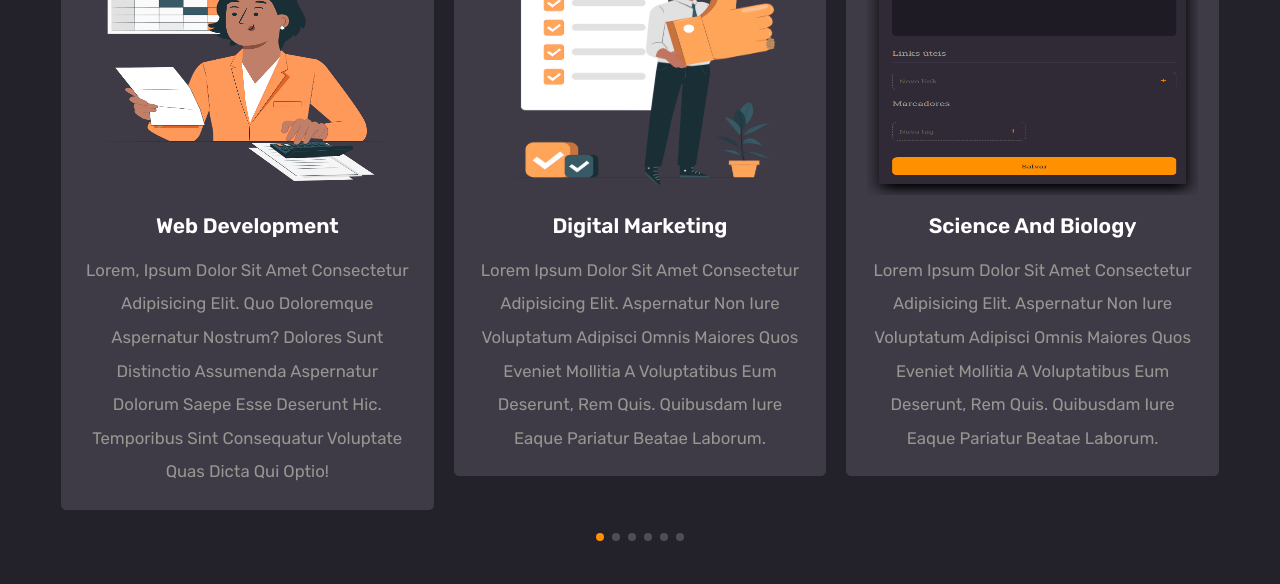
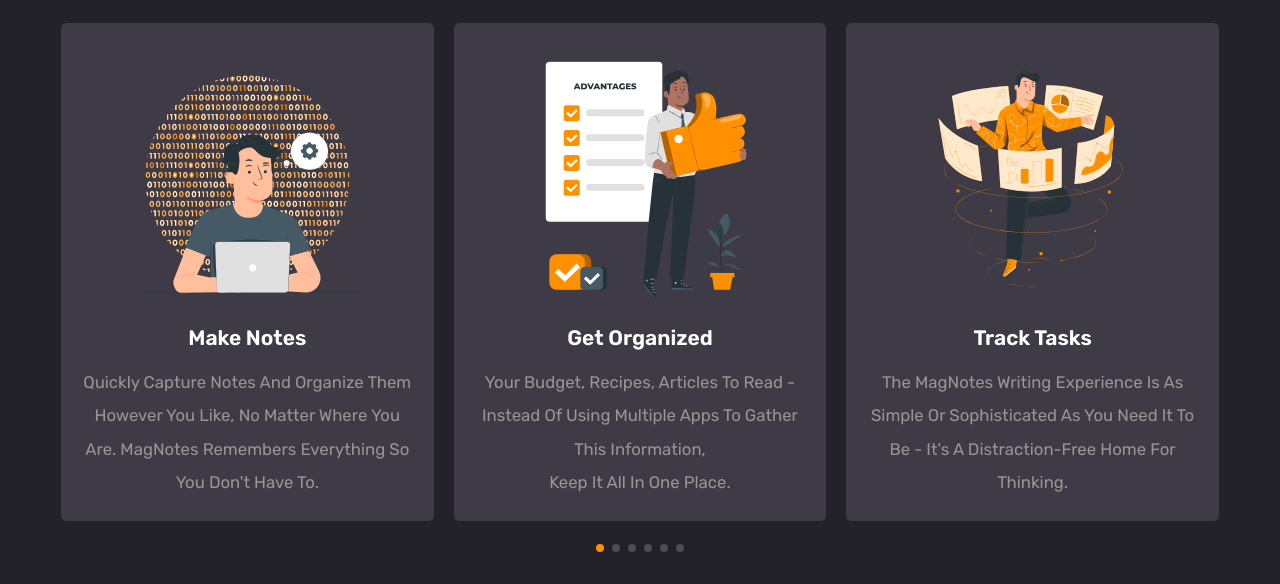
Before and after one commit to ja1antonio/LP-MAGNOTES, a plain HTML site: page index.html in a window 1280 px wide. Shown: the part 1501-2085 px from the top of the page. Drawn offline with nearby package versions, Linux system fonts and the light colour scheme.

Commit message:
finish img Slider

```diff
--- a/index.html
+++ b/index.html
@@ -29,7 +29,7 @@
         <nav class="navbar">
           <a href="#home">home</a>
           <a href="#about">about</a>
-          <a href="#tool">tool</a>
+          <a href="#works">works</a>
           <a href="#reviews">reviews</a>
           <a href="#contact">contact</a>
         </nav>
@@ -58,7 +58,7 @@
           <i class="fas fa-graduation-cap"></i>
           <div class="content">
             <h3>150+</h3>
-            <p>courses</p>
+            <p>perform</p>
           </div>
         </div>
 
@@ -66,7 +66,7 @@
           <i class="fas fa-user-graduate"></i>
           <div class="content">
             <h3>1300+</h3>
-            <p>students</p>
+            <p>users</p>
           </div>
         </div>
 
@@ -84,15 +84,17 @@
     <section class="about" id="about">
       <div class="row">
         <div class="image">
-          <img src="/assets/img-2.png" alt="" />
+          <img src="/assets/why-choose.svg" alt="" />
         </div>
         <div class="content">
           <h3>why choose us?</h3>
           <p>
-            Lorem, ipsum dolor sit amet consectetur adipisicing elit. Natus illo
-            magnam debitis facere adipisci explicabo corrupti doloribus, neque
-            ea quos aliquid sit totam, minima alias, commodi accusantium
-            doloremque. Fuga, voluptatibus?
+            MagNote is a productivity, planning and organization platform that
+            has useful tools to help people get organized. It allows users to
+            create documents, to-do lists, notebooks and save useful links. In
+            addition, MagNote also has search capabilities, so that users can
+            easily find specific content. Finally, MagNote is extremely
+            intuitive and easy to use.
           </p>
           <a href="#contact" class="btn">Testar agora</a>
         </div>
@@ -101,70 +103,64 @@
 
     <!-- Couses section starts -->
 
-    <section class="tool" id="tool">
-      <h1 class="heading">our <span>Courses</span></h1>
+    <section class="works" id="works">
+      <h1 class="heading">
+        See how <span>MagNotes</span> <br />
+        works for people like you
+      </h1>
 
       <div class="swiper tool-slider">
         <div class="swiper-wrapper">
           <div class="swiper-slide slide">
-            <img src="/assets/img-2-produtiva.png" alt="" />
-            <h3>web development</h3>
+            <img src="/assets/Make-Notes.svg" alt="" />
+            <h3>make notes</h3>
             <p>
-              Lorem, ipsum dolor sit amet consectetur adipisicing elit. Quo
-              doloremque aspernatur nostrum? Dolores sunt distinctio assumenda
-              aspernatur dolorum saepe esse deserunt hic. Temporibus sint
-              consequatur voluptate quas dicta qui optio!
+              Quickly capture notes and organize them however you like, no
+              matter where you are. MagNotes remembers everything so you don't
+              have to.
             </p>
           </div>
           <div class="swiper-slide slide">
-            <img src="/assets/mag-hat-list.png" alt="" />
-            <h3>Digital marketing</h3>
+            <img src="/assets/get-organized.svg" alt="" />
+            <h3>get organized</h3>
             <p>
-              Lorem ipsum dolor sit amet consectetur adipisicing elit.
-              Aspernatur non iure voluptatum adipisci omnis maiores quos eveniet
-              mollitia a voluptatibus eum deserunt, rem quis. Quibusdam iure
-              eaque pariatur beatae laborum.
+              Your budget, recipes, articles to read - instead of using multiple
+              apps to gather this information, <br />keep it all in one place.
             </p>
           </div>
           <div class="swiper-slide slide">
-            <img src="/assets/criar-notas.png" alt="" />
-            <h3>science and biology</h3>
+            <img src="/assets/track-tasks.svg" alt="" />
+            <h3>track tasks</h3>
             <p>
-              Lorem ipsum dolor sit amet consectetur adipisicing elit.
-              Aspernatur non iure voluptatum adipisci omnis maiores quos eveniet
-              mollitia a voluptatibus eum deserunt, rem quis. Quibusdam iure
-              eaque pariatur beatae laborum.
+              The MagNotes writing experience is as simple or sophisticated as
+              you need it to be - it's a distraction-free home for thinking.
             </p>
           </div>
 
           <div class="swiper-slide slide">
-            <img src="/assets/img-2.png" alt="" />
-            <h3>graphic design</h3>
+            <img src="/assets/to=improve.svg" alt="" />
+            <h3>To improve</h3>
             <p>
-              Lorem ipsum dolor sit amet consectetur adipisicing elit.
-              Aspernatur non iure voluptatum adipisci omnis maiores quos eveniet
-              mollitia a voluptatibus eum deserunt, rem quis. Quibusdam iure
-              eaque pariatur beatae laborum.
+              MagNotes is flexible enough to help you achieve your goals. Meal
+              planners, reading lists and habit trackers, no more switching
+              between apps
             </p>
           </div>
           <div class="swiper-slide slide">
-            <img src="/assets/img-2.png" alt="" />
-            <h3>teaching</h3>
+            <img src="/assets/goals.svg" alt="" />
+            <h3>goals</h3>
             <p>
-              Lorem ipsum dolor sit amet consectetur adipisicing elit.
-              Aspernatur non iure voluptatum adipisci omnis maiores quos eveniet
-              mollitia a voluptatibus eum deserunt, rem quis. Quibusdam iure
-              eaque pariatur beatae laborum.
+              Mangotes is the best place to build your goals and see your
+              progress in real time, write down each step to reach your goal and
+              enjoy good results
             </p>
           </div>
           <div class="swiper-slide slide">
-            <img src="/assets/img-2.png" alt="" />
-            <h3>egnneer</h3>
+            <img src="/assets/focus.svg" alt="" />
+            <h3>focus</h3>
             <p>
-              Lorem ipsum dolor sit amet consectetur adipisicing elit.
-              Aspernatur non iure voluptatum adipisci omnis maiores quos eveniet
-              mollitia a voluptatibus eum deserunt, rem quis. Quibusdam iure
-              eaque pariatur beatae laborum.
+              MagNotes increase your focus, and help you in your daily life,
+              helping you to remember your tasks during a chaotic day
             </p>
           </div>
         </div>
--- a/style.css
+++ b/style.css
@@ -217,7 +217,7 @@
   color: var(--orange);
 }
 
-.tool .slide {
+.works .slide {
   background: var(--light-bg);
   border-radius: 0.5rem;
   text-align: center;
@@ -225,18 +225,18 @@
   margin-bottom: 4rem;
 }
 
-.tool .slide img {
+.works .slide img {
   height: 25rem;
   width: 100%;
 }
 
-.tool .slide h3 {
+.works .slide h3 {
   margin: 1.5rem 0;
   font-size: 2rem;
   color: var(--white);
 }
 
-.tool .slide p {
+.works .slide p {
   line-height: 2;
   font-size: 1.6rem;
   color: var(--light-white);
```
Also changed, not shown: assets/Make-Notes.svg (added), assets/focus.svg (added), assets/get-organized.svg (added), assets/goals.svg (added), assets/to=improve.svg (added), assets/track-tasks.svg (added), assets/why-choose.svg (added).
